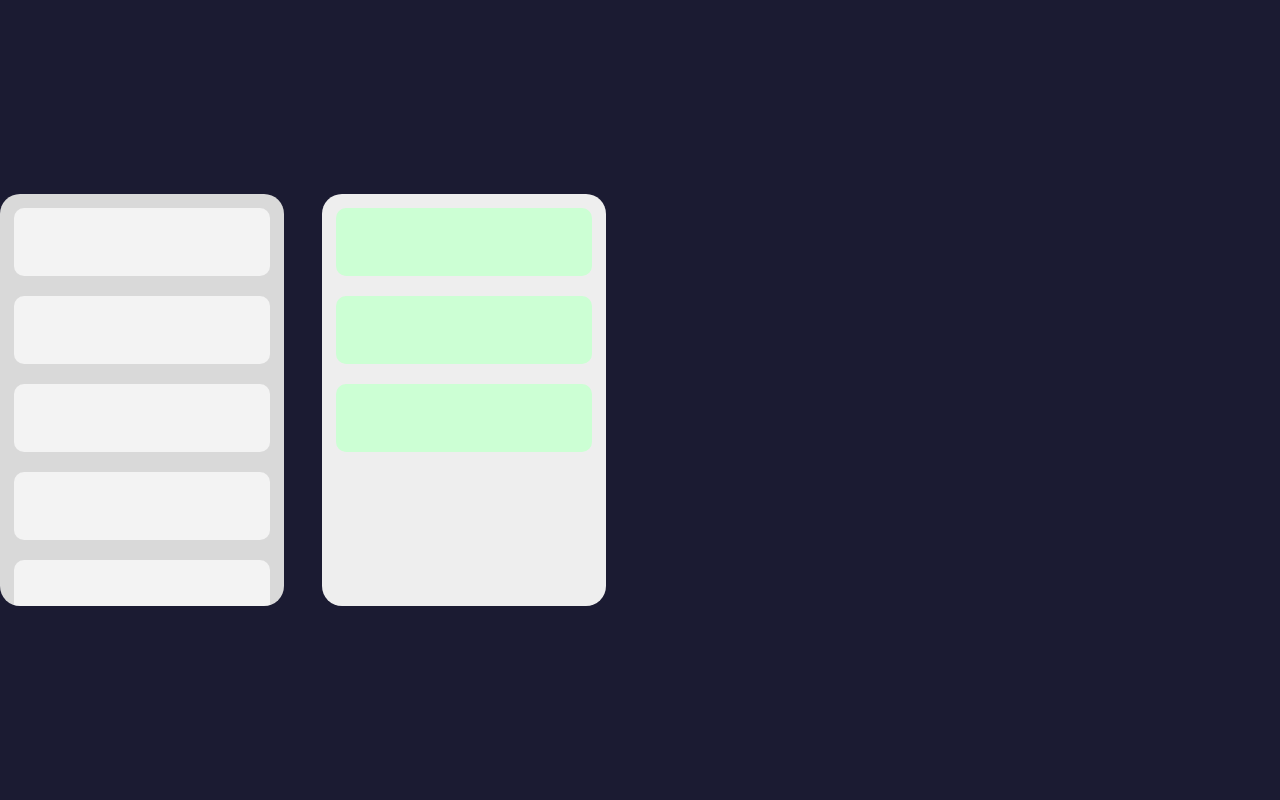
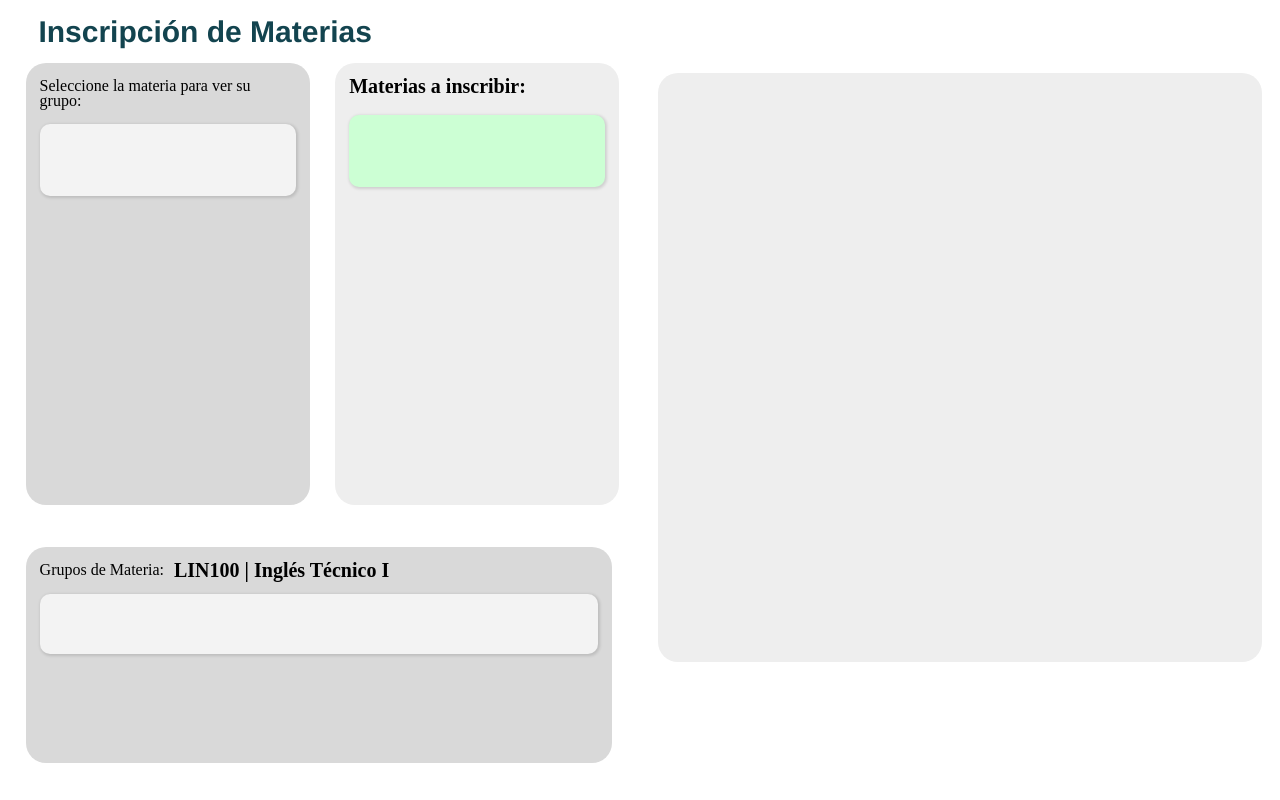
Before and after one commit to DAVV422/proyecto-final-IHC, a React (Create React App) app: page / in a window 1280 px wide. Built offline with nearby package versions, Linux system fonts and the light colour scheme.

Commit message:
Base Materias

```diff
--- a/src/App.css
+++ b/src/App.css
@@ -1,30 +1,47 @@
 .App {
   height: 100vh;
   width: 100vw;
-  background-color: #1b1b32;
+  background-color: #ffffff;
   font-family: Lato, sans-serif;
   display: flex;
   flex-wrap: wrap;
   justify-content: start;
-  align-items: center;
+  align-items: flex-start;
 }
 
-.freecodecamp-logo-contenedor {
+.area0{
+  height: 5%;
   width: 100%;
-  height: 50px;
-  margin: 8px;
+  margin-left: 3%;
   display: flex;
-  align-items: center;
-  justify-content: center;
+  flex-wrap: wrap;
+  justify-content: start;
+  align-items: flex-start;
 }
 
-.freecodecamp-logo {
-  height: 40px;
+.area1{
+  height: 94%;
+  width: 50%;
+  display: flex;
+  flex-wrap: wrap;
+  justify-content: start;
+  align-items: flex-start;
+}
+
+.area2{
+  height: 90%;
+  width: 50%;
+  display: flex;
+  flex-wrap: wrap;
+  justify-content: center;
+  align-items: flex-start;
 }
 
 .contenedor1{
-  width: 20%;
-  height: 48%;
+  margin-top: 3%;
+  margin-left: 4%;
+  width: 40%;
+  height: 55%;
   padding: 14px;
   background-color: #D9D9D9;
   border-radius: 20px;
@@ -43,15 +60,42 @@
 /* Fin Modificar Scrollbar */
 
 .contenedor2{
-  margin: 3%;
-  width: 20%;
-  height: 48%;
+  margin-top: 3%;
+  margin-left: 4%;
+  width: 40%;
+  height: 55%;
   padding: 14px;
   background-color: #EEEEEE;
   border-radius: 20px;
   overflow-y: auto;
 }
 
+.contenedor3{
+  margin-left: 4%;
+  margin-top: 1.5%;
+  width: 87.3%;
+  height: 25%;
+  padding: 14px;
+  background-color: #D9D9D9;
+  border-radius: 20px;
+  overflow-y: auto;
+}
+
+.contenedor-horario{
+  margin-top: 4.5%;
+  width: 90%;
+  height: 78%;
+  padding: 14px;
+  background-color: #EEEEEE;
+  border-radius: 20px;
+  overflow-y: auto;
+}
+
+.grupos-materia{
+  width: 100%;
+  height: 17%;
+  display: flex;
+}
 
 .fila {
   margin: 4px;
@@ -59,3 +103,51 @@
   align-items: center;
   justify-content: center;
 }
+
+h1{
+  font-family: 'Franklin Gothic Medium', 'Arial Narrow', Arial, sans-serif;
+  font-style: normal;
+  font-weight: 400;
+  font-weight: bold;
+  font-size: 30px;
+  line-height: 24px;
+
+  color: #13444F;
+}
+
+.etiqueta1{
+  margin-top: 1px;
+  font-family: 'Fredoka';
+  font-style: normal;
+  font-size: 16px;
+  line-height: 15px;
+  /* identical to box height */
+  color: #000000;
+}
+
+.etiqueta2{
+  margin-top: 1px;
+  font-family: 'Fredoka';
+  font-style: normal;
+  font-weight: bold;
+  font-size: 20px;
+  line-height: 17px;
+  /* identical to box height */
+  color: #000000;
+}
+
+.etiqueta2-2{
+  margin-top: 0.5px;
+  margin-left: 10px;
+  font-family: 'Fredoka';
+  font-style: normal;
+  font-weight: bold;
+  font-size: 20px;
+  line-height: 17px;
+  /* identical to box height */
+  color: #000000;
+}
+
+.seleccionado{
+  color: #000000;
+}
--- a/src/App.js
+++ b/src/App.js
@@ -1,25 +1,47 @@
 import './App.css';
+import Grupo from './componentes/Grupo';
 import Materia from './componentes/Materia';
 import Materias from './componentes/Materias';
-import { useState } from 'react';
+import React, { useState } from 'react';
 
 function App() {
 
   const [input, setInput] = useState('');
+  const [active, setActive] = React.useState(false);
+
+  const activar = () => {
+    setActive(!active);
+  };
 
   return (
     <div className='App'>
-      <div className='contenedor1'>
-        <Materias input={input}/>
-        <Materias input={input}/>
-        <Materias input={input}/>
-        <Materias input={input}/>
-        <Materias input={input}/>
+      <div className='area0'>
+        <h1 clasName='titulo'>Inscripción de Materias</h1>
       </div>
-      <div className='contenedor2'>
-        <Materia input={input}/>
-        <Materia input={input}/>
-        <Materia input={input}/>
+      <div className='area1'>
+        <div className='contenedor1'>
+          <p className='etiqueta1'>Seleccione la materia para ver su grupo:</p>
+          <Materias input={input}/>
+        </div>
+        <div className='contenedor2'>
+          <p className='etiqueta2'>Materias a inscribir:</p>
+          <Materia input={input}/>
+        </div>
+        <div className='contenedor3'>
+          <div className='grupos-materia'>
+            <p className='etiqueta1'>Grupos de Materia:</p>
+            <p className='etiqueta2-2'> LIN100 | Inglés Técnico I</p>
+          </div>
+          <Grupo
+            input={input}
+            active={active}
+            activar={activar}
+          />
+        </div>
+      </div>
+      <div className='area2'>
+        <div className='contenedor-horario'>
+        </div>
       </div>
     </div>
   );
--- /dev/null
+++ b/src/componentes/Grupo.js
@@ -0,0 +1,12 @@
+import React from 'react';
+import '../hojas-de-estilo/Materia.css';
+
+function Grupo({ input, active, activar}) {
+  return (
+    <div className={`grupos ${active?"active":""}`} onClick={() => activar(active)}>
+      {input}
+    </div>
+  );
+}
+
+export default Grupo;
--- a/src/hojas-de-estilo/Materia.css
+++ b/src/hojas-de-estilo/Materia.css
@@ -1,7 +1,7 @@
 .materias {
   height: 12%;
   border-radius: 10px;
-  margin-bottom: 20px;
+  margin-bottom: 15px;
   justify-content: flex-end;
   align-items: center;
   font-weight: bold;
@@ -9,13 +9,14 @@
   background-color: #F3F3F3;
   color: white;
   padding: 11px 30px 11px 11px;
+  box-shadow: 1px 1px 3px 1px rgba(0, 0, 0, 0.13);
   margin: 1px solid #888;
 }
 
 .materia_seleccionada {
   height: 12%;
   border-radius: 10px;
-  margin-bottom: 20px;
+  margin-bottom: 15px;
   display: flex;
   justify-content: flex-end;
   align-items: center;
@@ -23,5 +24,53 @@
   font-size: 30px;
   background-color: #CCFFD4;
   padding: 11px 30px 11px 11px;
+  box-shadow: 1px 1px 3px 1px rgba(0, 0, 0, 0.13);
   margin: 1px solid #888;
 }
+
+.materia_seleccionada:active {
+  height: 12%;
+  border-radius: 10px;
+  margin-bottom: 15px;
+  display: flex;
+  justify-content: flex-end;
+  align-items: center;
+  font-weight: bold;
+  font-size: 30px;
+  background-color: #000000;
+  padding: 11px 30px 11px 11px;
+  box-shadow: 1px 1px 3px 1px rgba(0, 0, 0, 0.13);
+  margin: 1px solid #888;
+}
+
+.grupos {
+  height: 20%;
+  border-radius: 10px;
+  margin-top: 1px;
+  margin-bottom: 15px;
+  justify-content: flex-end;
+  align-items: center;
+  font-weight: bold;
+  font-size: 30px;
+  background-color: #F3F3F3;
+  color: white;
+  padding: 11px 30px 11px 11px;
+  box-shadow: 1px 1px 3px 1px rgba(0, 0, 0, 0.13);
+  margin: 1px solid #888;
+}
+
+.grupos.active {
+  height: 20%;
+  border-radius: 10px;
+  margin-top: 1px;
+  margin-bottom: 15px;
+  justify-content: flex-end;
+  align-items: center;
+  font-weight: bold;
+  font-size: 30px;
+  background-color: #000000;
+  color: white;
+  padding: 11px 30px 11px 11px;
+  box-shadow: 1px 1px 3px 1px rgba(0, 0, 0, 0.13);
+  margin: 1px solid #888;
+}
```
